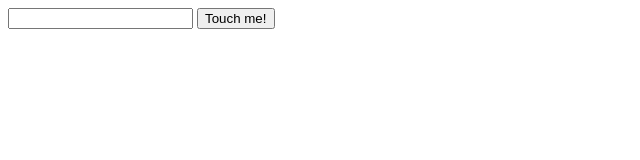
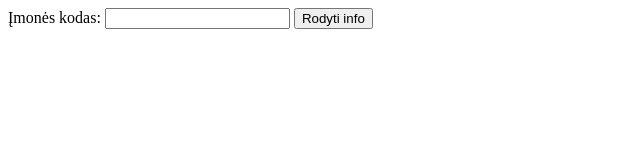
Before and after one commit to EmigrantDolphin/sodra_company_info_app, a website: page index.html in a window 1280 px wide. Shown: the whole page, without its empty margins (0-640 px from the left). Drawn offline with Linux system fonts and the light colour scheme.

Commit message:
clarified input

```diff
--- a/index.html
+++ b/index.html
@@ -7,10 +7,11 @@
     <body>
         <div>
             <div>
+				Įmonės kodas:
                 <input id="companyTextField" onkeyup="onCompanyTextFieldKeyUp()" type="text" name="Imones kodas">
-                <button onclick="fetchData()">Touch me!</button>
+                <button onclick="fetchData()">Rodyti info</button>
             </div>
-            <div id = "codePredictionDiv">
+            <div id = "codePredictionDiv" style="margin-bottom: 20px">
             </div>
         </div>
         <div id="tableComboBoxDiv">
```
